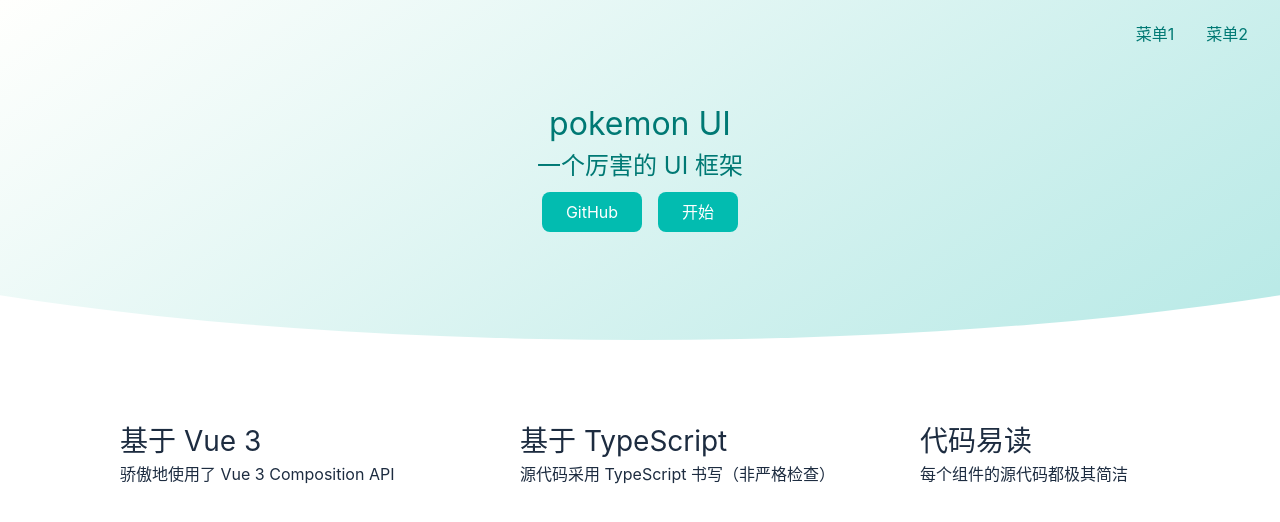
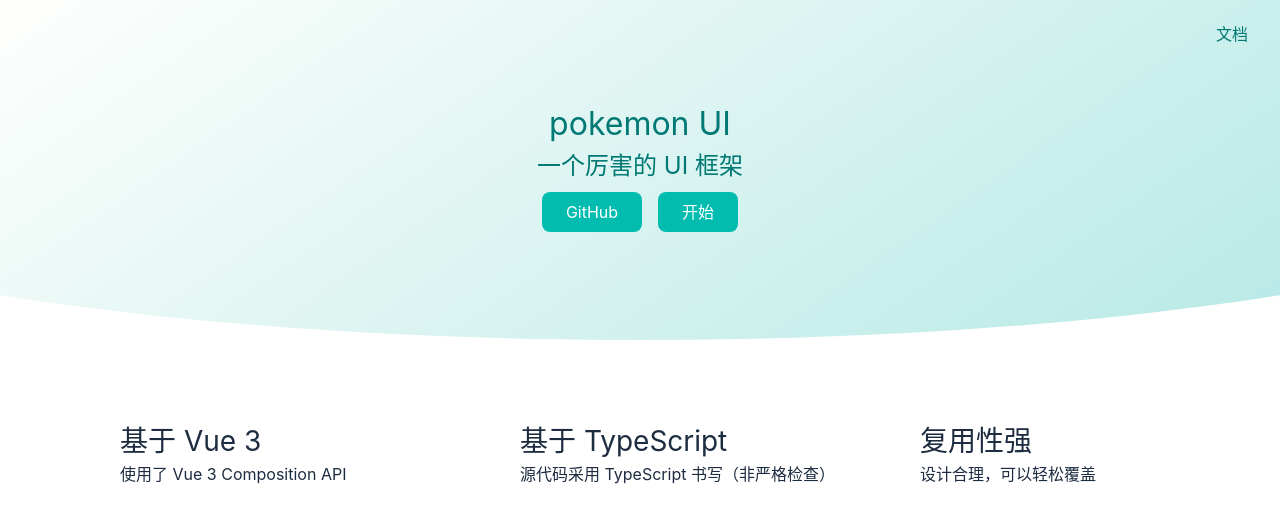
Before and after one commit to origami0227/pokemonUI, a Vue app: page /#/ in a window 1280 px wide. Shown: the top 522 px of the page. Built offline with nearby package versions, Linux system fonts and the light colour scheme.

Commit message:
更行菜单按钮样式

```diff
--- a/index.html
+++ b/index.html
@@ -5,7 +5,7 @@
     <link rel="icon" href="/favicon.ico"/>
     <meta name="viewport" content="width=device-width, initial-scale=1.0">
     <title>Vite App</title>
-    <script src="//at.alicdn.com/t/c/font_3632643_2twi9maede1.js"></script>
+    <script src="//at.alicdn.com/t/c/font_3632643_baense7g2cb.js"></script>
 </head>
 <body>
 <div id="app"></div>
--- a/src/components/Topnav.vue
+++ b/src/components/Topnav.vue
@@ -1,19 +1,30 @@
 <template>
   <div class="topnav">
-    <div class="logo"><svg class="icon">
-      <use xlink:href="#icon-pokeball"></use>
-    </svg></div>
+    <div class="logo">
+      <svg class="icon">
+        <use xlink:href="#icon-pokeball"></use>
+      </svg>
+    </div>
     <ul class="menu">
-      <li>菜单1</li>
-      <li>菜单2</li>
+      <li>
+        <router-link to="/doc">文档</router-link>
+      </li>
     </ul>
-    <span class="toggleAside" @click="toggleMenu"></span>
+    <svg v-if="toggleMenuButtonVisible" class="toggleAside" @click="toggleMenu">
+      <use xlink:href="#icon-menu"></use>
+    </svg>
   </div>
 </template>
 <script lang="ts">
 import {inject, Ref} from 'vue'
 
 export default {
+  props: {
+    toggleMenuButtonVisible:{
+      type:Boolean,
+      default:false,
+    }
+  },
   setup() {
     const asideVisible = inject<Ref<boolean>>('asideVisible')
     const toggleMenu = () => {
@@ -24,9 +35,9 @@ export default {
 }
 </script>
 <style lang="scss" scoped>
-$color:#007974;
+$color: #007974;
 .topnav {
-  color:$color;
+  color: $color;
   display: flex;
   padding: 16px;
   position: fixed;
@@ -40,7 +51,8 @@ $color:#007974;
   > .logo {
     max-width: 6em;
     margin-right: auto;
-    > svg{
+
+    > svg {
       width: 32px;
       height: 32px;
     }
@@ -59,7 +71,6 @@ $color:#007974;
   > .toggleAside {
     width: 24px;
     height: 24px;
-    background: red;
     position: absolute;
     left: 16px;
     top: 50%;
--- a/src/views/Doc.vue
+++ b/src/views/Doc.vue
@@ -1,6 +1,6 @@
 <template>
   <div class="layout">
-    <Topnav class="nav" />
+    <Topnav :toggle-menu-button-visible="true" class="nav" />
     <div class="content">
       <aside v-if="asideVisible">
         <h2>组件列表</h2>
--- a/src/views/home.vue
+++ b/src/views/home.vue
@@ -6,7 +6,8 @@
         <h1>pokemon UI</h1>
         <h2>一个厉害的 UI 框架</h2>
         <p class="actions">
-          <a href="https://github.com/origami0227/pokemonUI">GitHub</a>
+          <a href="https://github.com/origami0227/pokemonUI">GitHub
+          </a>
           <router-link to="/doc">开始</router-link>
         </p>
       </div>
@@ -18,7 +19,7 @@
             <use xlink:href="#icon-Vue"></use>
           </svg>
           <h3>基于 Vue 3</h3>
-          <p>骄傲地使用了 Vue 3 Composition API</p>
+          <p>使用了 Vue 3 Composition API</p>
         </li>
         <li>
           <svg>
@@ -29,10 +30,10 @@
         </li>
         <li>
           <svg>
-            <use xlink:href="#icon-light"></use>
+            <use xlink:href="#icon-gongju"></use>
           </svg>
-          <h3>代码易读</h3>
-          <p>每个组件的源代码都极其简洁</p>
+          <h3>复用性强</h3>
+          <p>设计合理，可以轻松覆盖</p>
         </li>
       </ul>
     </div>
@@ -50,6 +51,7 @@ export default {
 $green: #02bcb0;
 $border-radius: 8px;
 $color: #007974;
+
 .topnavAndBanner {
   background: linear-gradient(145deg, rgba(277, 255, 253, 1) 0%, rgba(183, 233, 230, 1) 100%);
   clip-path: ellipse(80% 60% at 50% 40%);
@@ -102,6 +104,7 @@ $color: #007974;
   align-items: center;
   flex-direction: column;
 
+
   > .actions {
     padding: 8px 0;
 
@@ -113,6 +116,7 @@ $color: #007974;
       border-radius: $border-radius;
       padding: 8px 24px;
 
+
       &:hover {
         text-decoration: none;
       }
```
